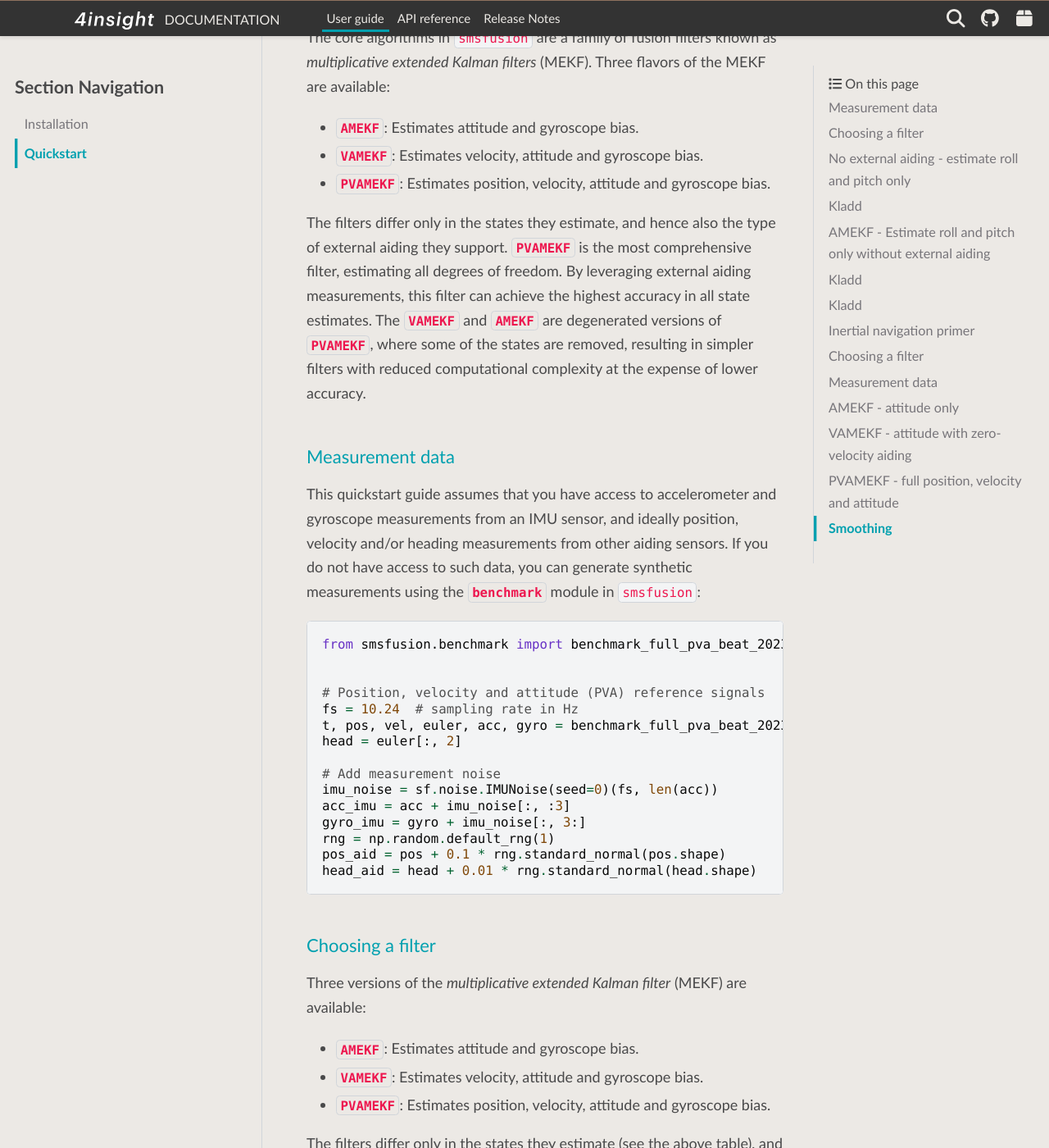
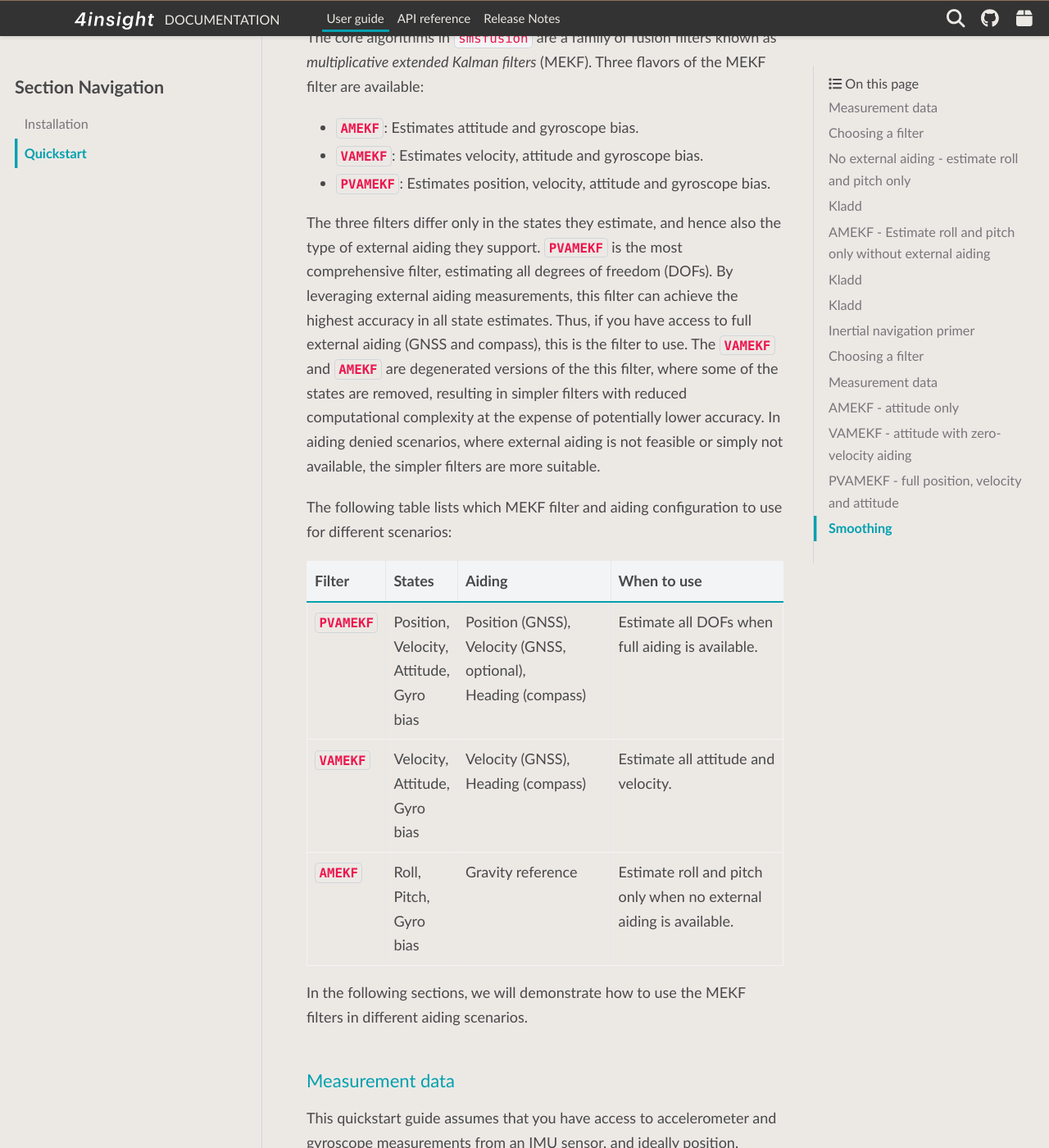
Before and after one commit to 4Subsea/smsfusion-python, a Sphinx documentation site: the page built from docs/user_guide/quickstart.rst, in a window 1280 px wide and 1400 px high, scrolled down 315 px. Shown: the whole window at 82% size. Built offline with Sphinx 7.4.7 and the PyData theme 0.15.4, drawn with Linux system fonts in a browser that asks for light colours.

Commit message:
some changes

```diff
--- a/docs/user_guide/quickstart.rst
+++ b/docs/user_guide/quickstart.rst
@@ -5,20 +5,60 @@ algorithms for `SMS Motion`. Although the primary purpose is to complement the S
 hardware, the algorithms can be used with any IMU sensor.
 
 The core algorithms in ``smsfusion`` are a family of fusion filters known as
-`multiplicative extended Kalman filters` (MEKF). Three flavors of the MEKF are
-available:
+`multiplicative extended Kalman filters` (MEKF). Three flavors of the MEKF filter
+are available:
 
 - :class:`~smsfusion.AMEKF`: Estimates attitude and gyroscope bias.
 - :class:`~smsfusion.VAMEKF`: Estimates velocity, attitude and gyroscope bias.
 - :class:`~smsfusion.PVAMEKF`: Estimates position, velocity, attitude and gyroscope bias.
 
-The filters differ only in the states they estimate, and hence also the type of
+The three filters differ only in the states they estimate, and hence also the type of
 external aiding they support. :class:`~smsfusion.PVAMEKF` is the most comprehensive
-filter, estimating all degrees of freedom. By leveraging external aiding measurements,
-this filter can achieve the highest accuracy in all state estimates. The :class:`~smsfusion.VAMEKF`
-and :class:`~smsfusion.AMEKF` are degenerated versions of :class:`~smsfusion.PVAMEKF`,
-where some of the states are removed, resulting in simpler filters with reduced
-computational complexity at the expense of lower accuracy.
+filter, estimating all degrees of freedom (DOFs). By leveraging external aiding measurements,
+this filter can achieve the highest accuracy in all state estimates. Thus, if you have
+access to full external aiding (GNSS and compass), this is the filter to use. The
+:class:`~smsfusion.VAMEKF` and :class:`~smsfusion.AMEKF` are degenerated versions
+of the this filter, where some of the states are removed, resulting in simpler filters
+with reduced computational complexity at the expense of potentially lower accuracy.
+In aiding denied scenarios, where external aiding is not feasible or simply not
+available, the simpler filters are more suitable.
+
+The following table lists which MEKF filter and aiding configuration to use for
+different scenarios:
+
+.. list-table::
+   :header-rows: 1
+   :widths: 10 15 35 40
+
+   * - Filter
+     - States
+     - Aiding
+     - When to use
+   * - :class:`~smsfusion.PVAMEKF`
+     - | Position,
+       | Velocity,
+       | Attitude,
+       | Gyro bias
+     - | Position (GNSS),
+       | Velocity (GNSS, optional),
+       | Heading (compass)
+     - Estimate all DOFs when full aiding is available.
+   * - :class:`~smsfusion.VAMEKF`
+     - | Velocity,
+       | Attitude,
+       | Gyro bias
+     - | Velocity (GNSS),
+       | Heading (compass)
+     - Estimate all attitude and velocity.
+   * - :class:`~smsfusion.AMEKF`
+     - | Roll,
+       | Pitch,
+       | Gyro bias
+     - Gravity reference
+     - Estimate roll and pitch only when no external aiding is available.
+
+In the following sections, we will demonstrate how to use the MEKF filters in
+different aiding scenarios.
 
 
 Measurement data
```
